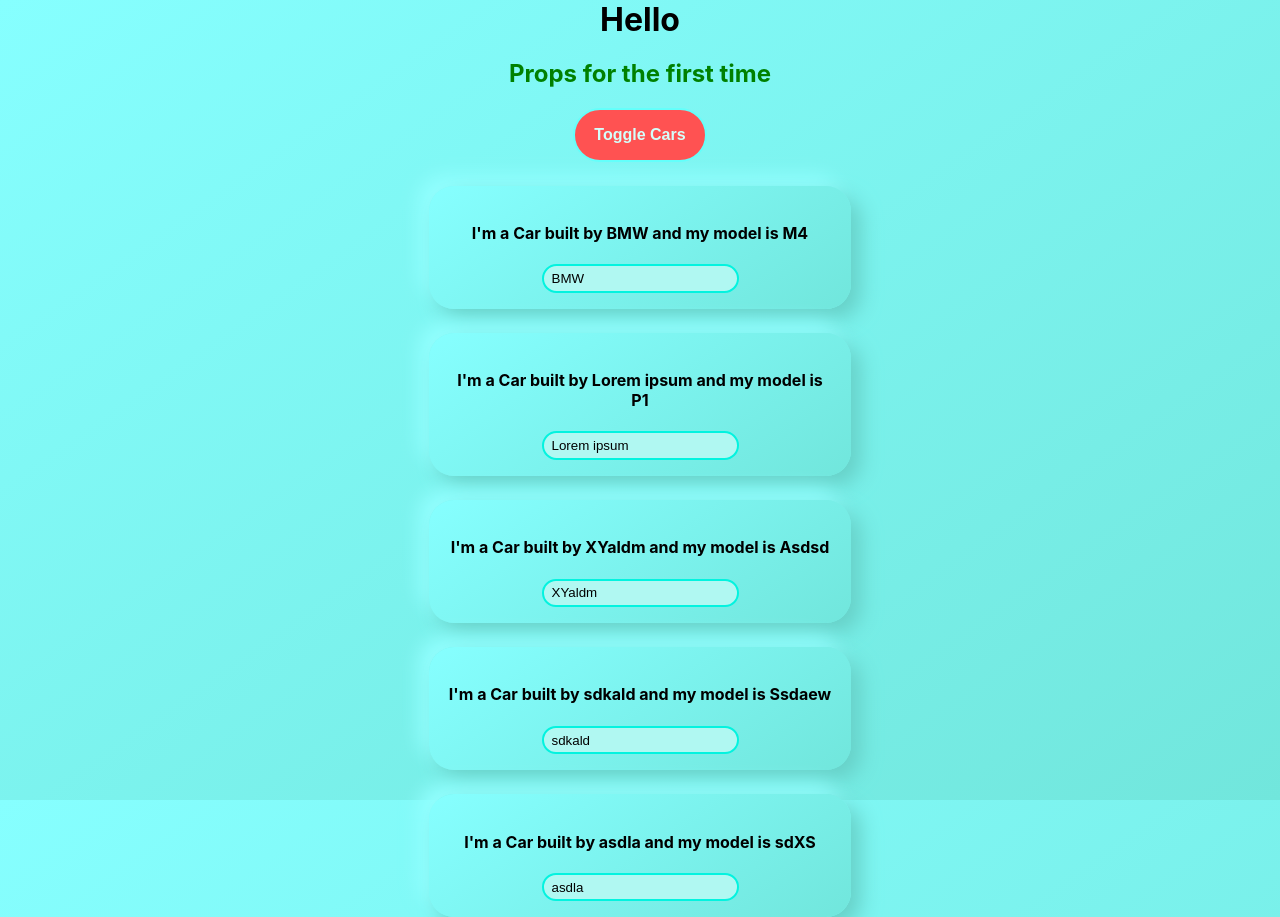
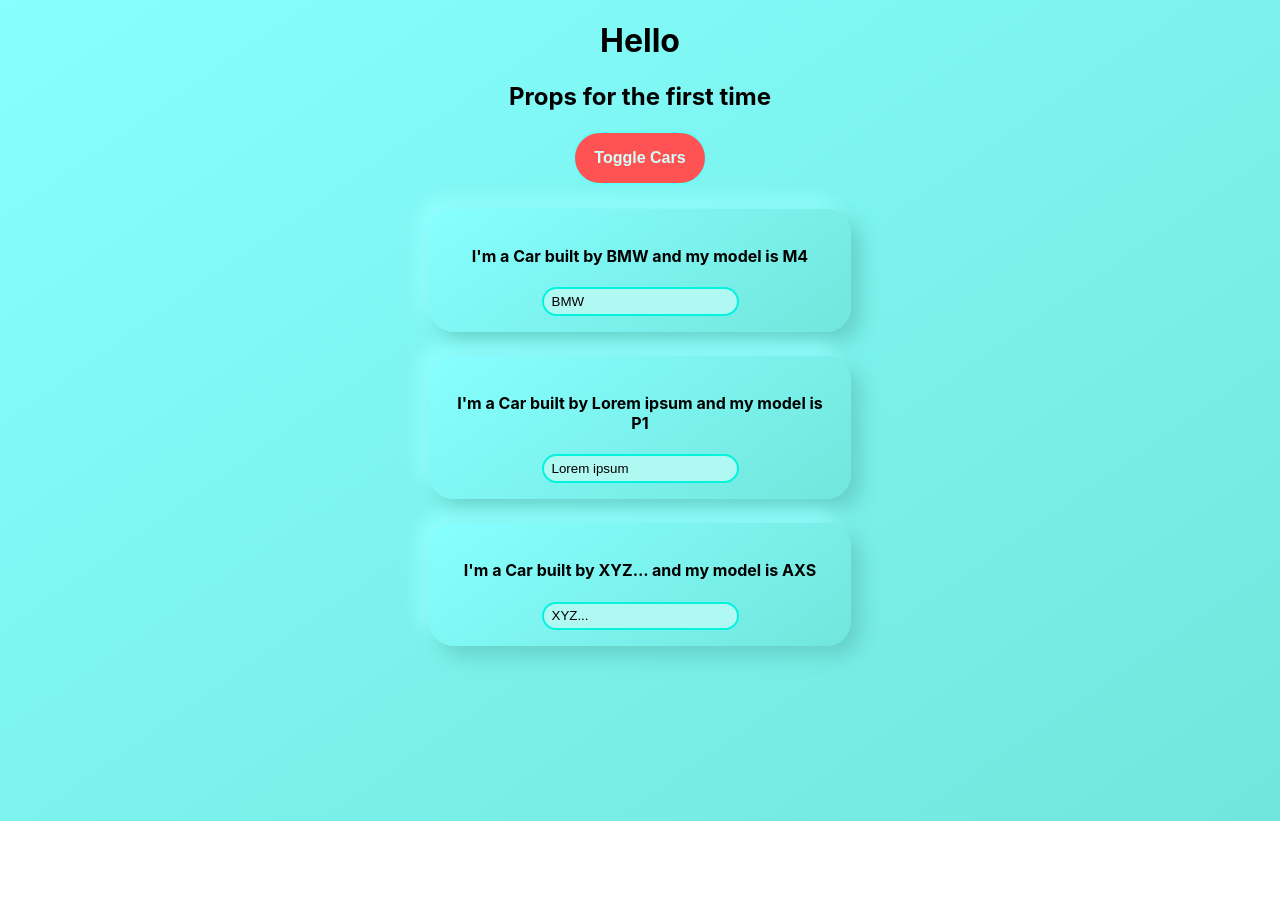
Before and after one commit to sultan-O7t9/react-complete-guide, a React (Create React App) app: page / in a window 1280 px wide. After the commit the page ends 821 px from the top, so only its background shows below. Built offline with nearby package versions, Linux system fonts and the light colour scheme.

Commit message:
Revert "Added class-names Dynamically"
This reverts commit 1c67a399e2e74e52a40ee4d5177080a3034f60f0.

```diff
--- a/src/App.css
+++ b/src/App.css
@@ -1,13 +1,3 @@
 .App {
   text-align: center;
 }
-
-.red {
-  color: red;
-}
-.green {
-  color: green;
-}
-h1 {
-  margin: 0;
-}
--- a/src/App.js
+++ b/src/App.js
@@ -7,9 +7,7 @@ class App extends React.Component {
     cars: [
       { id: "car1", brand: "BMW", model: "M4" },
       { id: "car2", brand: "Lorem ipsum", model: "P1" },
-      { id: "car3", brand: "XYaldm", model: "Asdsd" },
-      { id: "car4", brand: "sdkald", model: "Ssdaew" },
-      { id: "car5", brand: "asdla", model: "sdXS" },
+      { id: "car3", brand: "XYZ...", model: "AXS" },
     ],
     nameView: true,
   };
@@ -83,17 +81,10 @@ class App extends React.Component {
       styles.backgroundColor = "rgb(255, 82, 82)";
     }
 
-    const classes = [];
-    {
-      let length = this.state.cars.length;
-      if (length % 2 === 0) classes.push("red");
-      else classes.push("green");
-    }
-
     return (
       <div className="App">
         <h1>Hello</h1>
-        <h2 className={classes.join(" ")}>Props for the first time</h2>
+        <h2>Props for the first time</h2>
         <button style={styles} onClick={this.toggleNameHandler}>
           Toggle Cars
         </button>
```
